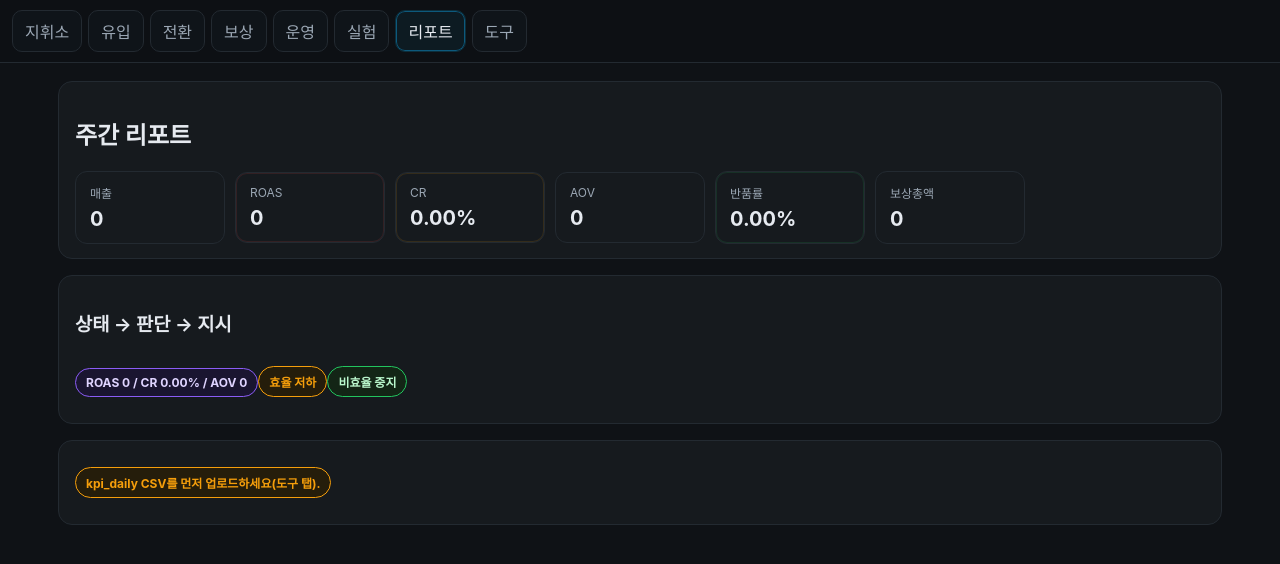
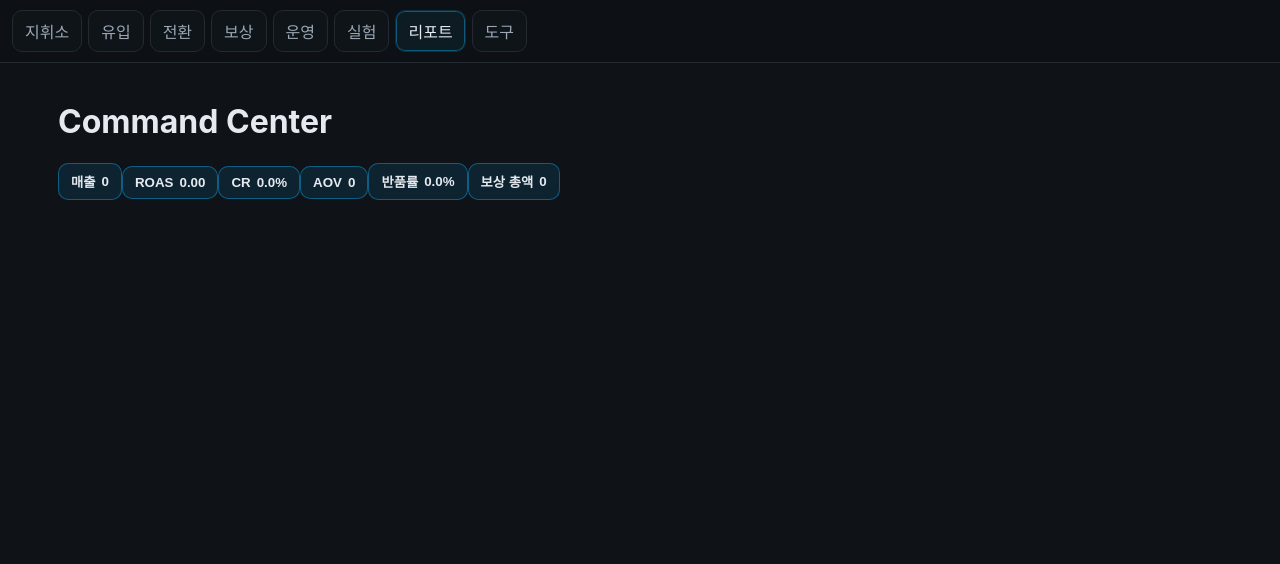
Before and after one commit to sht27363838-glitch/zp-v3.0, a Next.js app: page /report in a window 1280 px wide. Shown: the top 564 px of the page. Built offline with nearby package versions, Linux system fonts and the light colour scheme.

Commit message:
Add files via upload

```diff
--- a/app/(tabs)/report/page.tsx
+++ b/app/(tabs)/report/page.tsx
@@ -1,46 +1,75 @@
-'use client';
-import { readCsvFromLocal } from '../../_lib/readCsv';
-import { num, fmt, pct } from '../../_lib/num';
+'use client'
+import React, {useMemo, useState} from 'react';
 import KpiTile from '../../_components/KpiTile';
+import { readCsvLS, parseCsv } from '../../_lib/readCsv';
+import { num, kfmt, pct } from '../../_lib/num';
 
-export default function ReportPage(){
-  const kpi = readCsvFromLocal('kpi_daily');
-  const ledger = readCsvFromLocal('ledger');
+function useKpi(){
+  const csv = readCsvLS('kpi_daily') || '';
+  const rows = useMemo(()=> csv? parseCsv(csv): [], [csv]);
+  const total = rows.reduce((a:any,r:any)=>{
+    a.visits += num(r.visits); a.clicks += num(r.clicks); a.orders += num(r.orders);
+    a.revenue += num(r.revenue); a.ad_cost += num(r.ad_cost); a.returns += num(r.returns);
+    return a;
+  }, {visits:0,clicks:0,orders:0,revenue:0,ad_cost:0,returns:0});
+  const CR = total.visits? total.orders/total.visits : 0;
+  const AOV = total.orders? total.revenue/total.orders : 0;
+  const ROAS = total.ad_cost? total.revenue/total.ad_cost : 0;
+  const Returns = total.orders? total.returns/total.orders : 0;
 
-  const A = kpi.reduce((a:any,r:any)=>({
-    visits:a.visits+num(r.visits), clicks:a.clicks+num(r.clicks),
-    carts:a.carts+num(r.carts), orders:a.orders+num(r.orders),
-    revenue:a.revenue+num(r.revenue), ad_cost:a.ad_cost+num(r.ad_cost),
-    returns:a.returns+num(r.returns), reviews:a.reviews+num(r.reviews)
-  }),{visits:0,clicks:0,carts:0,orders:0,revenue:0,ad_cost:0,returns:0,reviews:0});
+  const ledgerCsv = readCsvLS('ledger') || '';
+  const ledgerRows = useMemo(()=> ledgerCsv? parseCsv(ledgerCsv): [], [ledgerCsv]);
+  const rewardsPaid = ledgerRows.reduce((s:any,r:any)=> s + num(r.stable_amt) + num(r.edge_amt), 0);
 
-  const ROAS=A.ad_cost?A.revenue/A.ad_cost:0, CR=A.visits?A.orders/A.visits:0, AOV=A.orders?A.revenue/A.orders:0, RR=A.orders?A.returns/A.orders:0;
-  const reward = ledger.reduce((s:any,r:any)=> s+num(r.stable_amt)+num(r.edge_amt), 0);
+  return {total, CR, AOV, ROAS, Returns, rewardsPaid, rows};
+}
 
-  const state = `ROAS ${fmt(ROAS)} / CR ${pct(CR)} / AOV ${fmt(AOV)}`;
-  const judge = ROAS>=2.3 && CR>=0.012 ? '상태 양호' : (ROAS>=1.7?'보수 유지':'효율 저하');
-  const order = ROAS>=2.3 ? '승자 예산 +20%' : (ROAS>=1.7 ? '유지 / 소재 교체' : '비효율 중지');
+export default function Report(){
+  const {total, CR, AOV, ROAS, Returns, rewardsPaid, rows} = useKpi();
+  const [modal, setModal] = useState<null | {metric:string}>(null);
+
+  const series = (days:number, key:'revenue'|'orders'|'visits'|'ad_cost'|'returns')=>{
+    const tail = rows.slice(-days);
+    return tail.map((r:any)=>({date: r.date, value: num(r[key])}));
+  };
+
+  const modalBody = ()=>{
+    if (!modal) return null;
+    const keyMap: any = {
+      '매출': 'revenue', '주문': 'orders', '방문': 'visits', '광고비':'ad_cost', '반품':'returns'
+    };
+    const key = keyMap[modal.metric] || 'revenue';
+    const last7 = series(7, key).reduce((s:any, x:any)=> s + x.value, 0);
+    const last30 = series(30, key).reduce((s:any, x:any)=> s + x.value, 0);
+    return (
+      <div className="modal">
+        <div className="modal-card">
+          <h3>{modal.metric} 추이(합계)</h3>
+          <table>
+            <thead><tr><th>구간</th><th>합계</th></tr></thead>
+            <tbody>
+              <tr><td>최근 7일</td><td>{kfmt(last7)}</td></tr>
+              <tr><td>최근 30일</td><td>{kfmt(last30)}</td></tr>
+            </tbody>
+          </table>
+          <button className="btn" onClick={()=>setModal(null)}>닫기</button>
+        </div>
+      </div>
+    )
+  };
 
   return (
-    <div className='stack'>
-      <section className='card'>
-        <h2>주간 리포트</h2>
-        <div className='row gap' style={{flexWrap:'wrap',marginTop:10}}>
-          <KpiTile label='매출' value={fmt(A.revenue)} />
-          <KpiTile label='ROAS' value={fmt(ROAS)} tone={ROAS>=2.3?'good':ROAS>=1.7?'warn':'bad'}/>
-          <KpiTile label='CR' value={pct(CR)} tone={CR>=0.012?'good':'warn'}/>
-          <KpiTile label='AOV' value={fmt(AOV)} />
-          <KpiTile label='반품률' value={pct(RR)} tone={RR<=0.03?'good':'bad'}/>
-          <KpiTile label='보상총액' value={fmt(reward)} />
-        </div>
-      </section>
-      <section className='card'>
-        <h3>상태 → 판단 → 지시</h3>
-        <p className='badge info'>{state}</p>
-        <p className='badge warn'>{judge}</p>
-        <p className='badge success'>{order}</p>
-      </section>
-      {!kpi.length && <section className='card'><p className='badge warn'>kpi_daily CSV를 먼저 업로드하세요(도구 탭).</p></section>}
+    <div className="page">
+      <h1>Command Center</h1>
+      <div className="grid kpis">
+        <KpiTile label="매출" value={kfmt(total.revenue)} onClick={()=>setModal({metric:'매출'})} />
+        <KpiTile label="ROAS" value={(ROAS||0).toFixed(2)} onClick={()=>setModal({metric:'매출'})} />
+        <KpiTile label="CR" value={pct(CR)} onClick={()=>setModal({metric:'주문'})} />
+        <KpiTile label="AOV" value={kfmt(AOV)} onClick={()=>setModal({metric:'주문'})} />
+        <KpiTile label="반품률" value={pct(Returns)} onClick={()=>setModal({metric:'반품'})} />
+        <KpiTile label="보상 총액" value={kfmt(rewardsPaid)} onClick={()=>setModal({metric:'매출'})} />
+      </div>
+      {modalBody()}
     </div>
-  );
+  )
 }
--- a/app/_components/KpiTile.tsx
+++ b/app/_components/KpiTile.tsx
@@ -1,22 +1,12 @@
-'use client';
+'use client'
 import React from 'react';
 
-export default function KpiTile({
-  label, value, tone,
-}: { label: string; value: string | number; tone?: 'good'|'warn'|'bad'|undefined }) {
-  const toneClass = tone==='good' ? 'good' : tone==='warn' ? 'warn' : tone==='bad' ? 'bad' : '';
+export default function KpiTile({label, value, sub, onClick}:{label:string, value:string, sub?:string, onClick?:()=>void}){
   return (
-    <div className={`kpi-tile ${toneClass}`}>
-      <div className='kpi-label'>{label}</div>
-      <div className='kpi-value'>{value}</div>
-      <style jsx>{`
-        .kpi-tile{min-width:150px;padding:12px 14px;border-radius:12px;background:#161A1E;border:1px solid #232A31}
-        .kpi-label{font-size:12px;color:#9BA7B4;margin-bottom:6px}
-        .kpi-value{font-size:20px;font-weight:700;color:#E6EAF0}
-        .kpi-tile.good{box-shadow:0 0 0 1px #22C55E22 inset}
-        .kpi-tile.warn{box-shadow:0 0 0 1px #F59E0B22 inset}
-        .kpi-tile.bad{ box-shadow:0 0 0 1px #EF444422 inset}
-      `}</style>
-    </div>
-  );
+    <button className="kpi-tile btn ghost" onClick={onClick} aria-label={label}>
+      <div className="kpi-label">{label}</div>
+      <div className="kpi-value">{value}</div>
+      {sub && <div className="kpi-sub">{sub}</div>}
+    </button>
+  )
 }
--- a/app/_lib/num.ts
+++ b/app/_lib/num.ts
@@ -1,13 +1,13 @@
-export const num = (v: any, d = 0) => {
-  const n = typeof v === 'number' ? v : parseFloat(String(v).replace(/,/g, ''));
-  return isNaN(n) ? d : n;
+'use client'
+export const num = (v: any): number => {
+  const n = typeof v === 'number' ? v : parseFloat(String(v||'').replace(/[^0-9\.-]/g,''));
+  return isNaN(n) ? 0 : n;
 };
-
-export const fmt = (v: number, digits = 2) => {
-  if (!isFinite(v)) return '0';
-  // 금액/지표 공용 포맷(천단위 콤마)
-  return Number(v).toLocaleString('ko-KR', { maximumFractionDigits: digits });
+export const pct = (v:number, d=1)=> (v*100).toFixed(d)+'%';
+export const kfmt = (v:number)=>{
+  const abs = Math.abs(v);
+  if (abs>=1e9) return (v/1e9).toFixed(2)+'B';
+  if (abs>=1e6) return (v/1e6).toFixed(2)+'M';
+  if (abs>=1e3) return (v/1e3).toFixed(1)+'k';
+  return v.toFixed(0);
 };
-
-export const pct = (v: number, digits = 2) =>
-  `${(v * 100).toFixed(digits)}%`;
--- a/app/_lib/readCsv.ts
+++ b/app/_lib/readCsv.ts
@@ -1,48 +1,24 @@
-'use client';
+'use client'
+export type Row = Record<string, string|number|undefined>;
 
-export type Row = Record<string, string | number>;
-const KEY = (name: string) => `csv:${name}`;
+export function readCsvLS(key: string): string | null {
+  if (typeof window === 'undefined') return null;
+  return window.localStorage.getItem(key);
+}
 
-/** CSV 텍스트 → 객체 배열 */
-export function parseCsv(csvText: string): Row[] {
-  const lines = csvText.trim().split(/\r?\n/);
+export function writeCsvLS(key: string, csv: string) {
+  if (typeof window === 'undefined') return;
+  window.localStorage.setItem(key, csv);
+}
+
+export function parseCsv(csv: string): Row[] {
+  const lines = csv.trim().split(/\r?\n/);
   if (lines.length === 0) return [];
-  const headers = lines[0].split(',').map(s => s.trim());
-  return lines.slice(1).filter(Boolean).map(line => {
-    const cells = line.split(',').map(s => s.trim());
-    const obj: Row = {};
-    headers.forEach((h, i) => obj[h] = cells[i] ?? '');
-    return obj;
+  const headers = lines[0].split(',').map(s=>s.trim());
+  return lines.slice(1).filter(Boolean).map(line=>{
+    const cols = line.split(',').map(s=>s.trim());
+    const row: Row = {};
+    headers.forEach((h, i)=> row[h] = cols[i] ?? '');
+    return row;
   });
 }
-
-/** 객체 배열 → CSV 텍스트 */
-export function toCsv(rows: Row[]): string {
-  if (!rows.length) return '';
-  const headers = Object.keys(rows[0]);
-  const body = rows.map(r => headers.map(h => (r[h] ?? '')).join(',')).join('\n');
-  return `${headers.join(',')}\n${body}`;
-}
-
-/** 로컬스토리지에 CSV 텍스트 저장 */
-export function saveCsv(name: string, csvText: string) {
-  if (typeof window === 'undefined') return;
-  localStorage.setItem(KEY(name), csvText);
-}
-
-/** 로컬스토리지에서 CSV 읽어 파싱 */
-export function readCsvFromLocal(name: string): Row[] {
-  if (typeof window === 'undefined') return [];
-  const txt = localStorage.getItem(KEY(name)) || '';
-  try { return txt ? parseCsv(txt) : []; } catch { return []; }
-}
-
-/** 샘플 템플릿(헤더만) 제공 */
-export function sampleTemplate(name: string): string {
-  const templates: Record<string, string> = {
-    kpi_daily: 'date,channel,visits,clicks,carts,orders,revenue,ad_cost,returns,reviews\n',
-    creative_results: 'date,creative_id,impressions,clicks,spend,orders,revenue\n',
-    ledger: 'date,quest_id,type,stable_amt,edge_amt,lock_until,proof_url\n',
-  };
-  return templates[name] ?? '';
-}
--- /dev/null
+++ b/app/globals.css.additions.css
@@ -0,0 +1,43 @@
+/* v3.2.0 additions: buttons, badges, kpi tiles, modal, table */
+:root {
+  --bg: #0F1216; --panel:#161A1E; --txt:#E6EAF0; --muted:#9BA7B4;
+  --accent:#0EA5E9; --success:#22C55E; --warn:#F59E0B; --danger:#EF4444;
+  --border:#232A31;
+}
+.page { color: var(--txt); }
+.btn {
+  background: #222833; color: var(--txt); border:1px solid var(--border);
+  padding: 8px 12px; border-radius: 10px; cursor:pointer; transition: transform .08s ease, background .12s ease;
+}
+.btn:hover { background:#2a3140; }
+.btn:focus-visible { outline:2px solid var(--accent); outline-offset:2px; }
+.btn.primary { background: var(--accent); color:#081018; border-color: var(--accent); }
+.btn.ghost { background: transparent; }
+.btn[disabled]{ opacity:.5; cursor:not-allowed; }
+
+.badge { display:inline-block; padding:2px 8px; border-radius:12px; border:1px solid var(--border); margin-right:6px;}
+.badge.warn { background:#31270f; color:#FFD27A; border-color:#6b4e10; }
+.badge.danger { background:#3a0e10; color:#ff9aa3; border-color:#6b1b20; }
+.badge.info { background:#1b1733; color:#b5a8ff; border-color:#3b2f6b; }
+
+.kpi-tile{ width:100%; text-align:left; padding:12px; border:1px solid var(--border); border-radius:14px; }
+.kpi-label{ font-size:12px; color:var(--muted); }
+.kpi-value{ font-size:22px; font-weight:700; margin-top:4px; }
+.kpi-sub{ font-size:12px; color:var(--muted); margin-top:4px; }
+
+.grid.kpis{ display:grid; grid-template-columns: repeat(auto-fill, minmax(180px,1fr)); gap:12px; }
+
+.tool-card{ border:1px solid var(--border); border-radius:14px; padding:12px; background:#12161c; }
+.tool-card .row{ display:flex; gap:8px; align-items:center; margin:8px 0; }
+.tool-card textarea{ width:100%; background:#0F1216; color:var(--txt); border:1px solid var(--border); border-radius:10px; padding:8px; font-family: ui-monospace, SFMono-Regular, Menlo, Monaco, 'JetBrains Mono', monospace; }
+.tool-card .muted{ color:var(--muted); font-size:12px; }
+.tool-card .status{ margin-top:8px; color:var(--accent); }
+
+.league{ width:100%; border-collapse: collapse; }
+.league th, .league td{ border-bottom:1px solid var(--border); padding:8px 10px; text-align:left; }
+.league th{ color:var(--muted); font-weight:600; }
+
+.modal{ position:fixed; inset:0; background:rgba(0,0,0,.5); display:flex; align-items:center; justify-content:center; z-index:9999; }
+.modal-card{ background:#0F1216; border:1px solid var(--border); color:var(--txt); border-radius:16px; padding:16px; width:min(520px, 92vw); }
+.modal-card table{ width:100%; margin:8px 0; border-collapse: collapse; }
+.modal-card td, .modal-card th{ border-bottom:1px solid var(--border); padding:8px; text-align:left; }
```
Also changed, not shown: app/(tabs)/growth/page.tsx (+43 -97 lines), app/(tabs)/tools/page.tsx (+6 -5 lines), app/_components/CsvWizard.tsx (+67 -60 lines).
